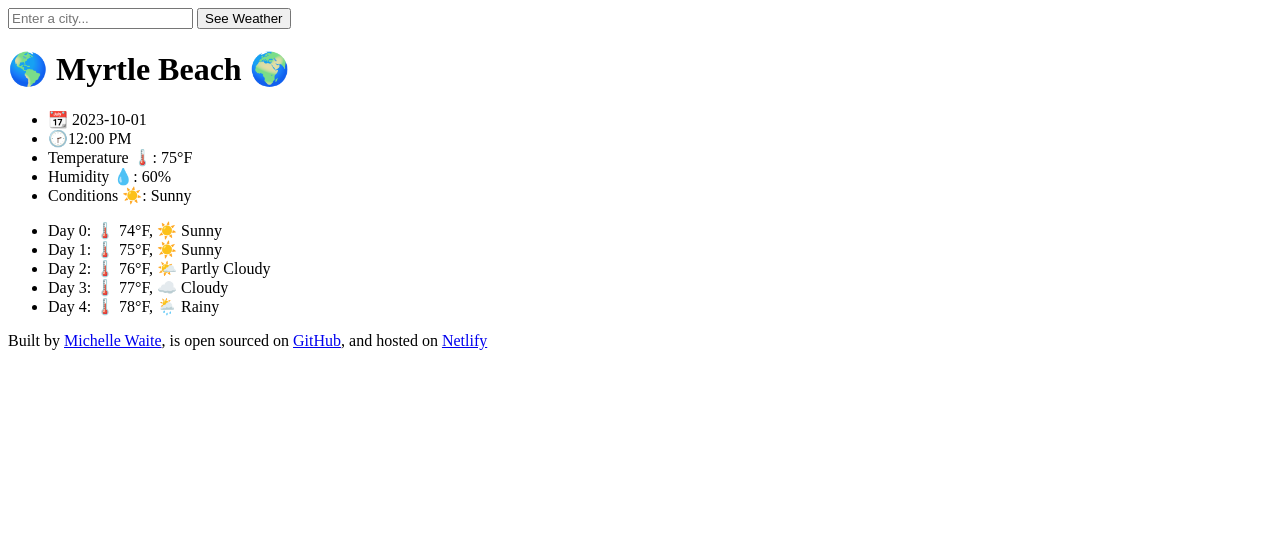
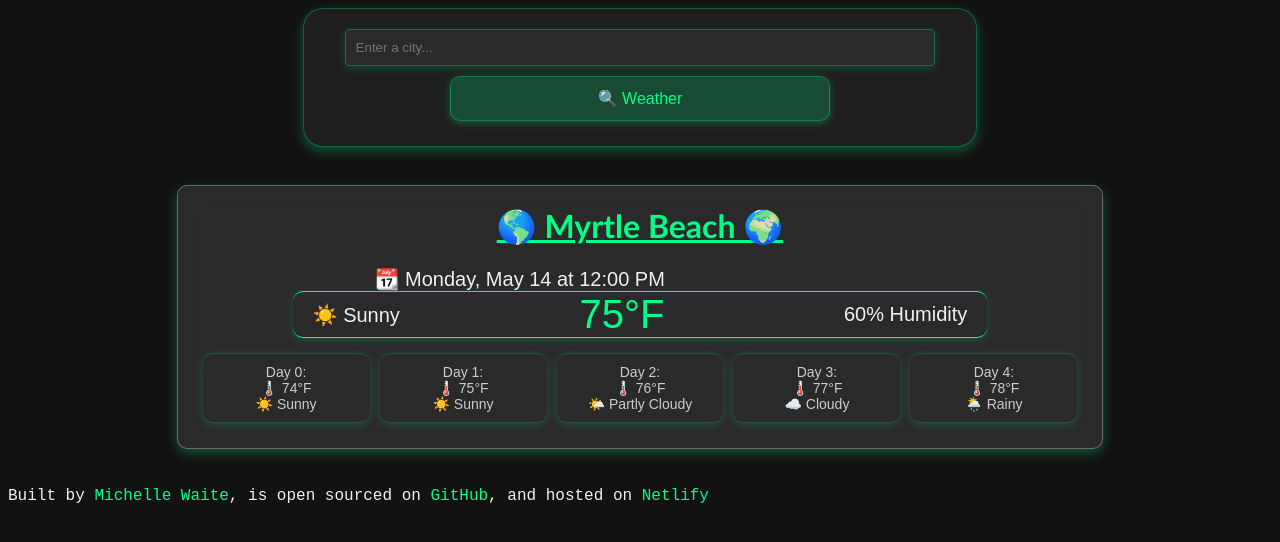
Before and after one commit to pharmermichelle/weather-app-2.0, a plain HTML site: page index.html in a window 1280 px wide. Drawn offline with Linux system fonts and the light colour scheme.

Commit message:
final css before adding script

```diff
--- a/index.html
+++ b/index.html
@@ -4,27 +4,55 @@
     <meta charset="UTF-8" />
     <meta name="viewport" content="width=device-width, initial-scale=1.0" />
     <title>Weather App 2.0</title>
+    <link rel="stylesheet" href="src\style.css" />
   </head>
   <body>
-    <form>
+    <form id="search-form">
       <input type="text" id="city" placeholder="Enter a city..." required />
-      <button type="submit">See Weather</button>
+      <button type="submit" id="citySubmit">🔍 Weather</button>
     </form>
-    <h1 id="currentCity">🌎 Myrtle Beach 🌍</h1>
-    <ul class="weatherNow" id="weatherNow">
-      <li class="now" id="currentDate">📆 2023-10-01</li>
-      <li class="now" id="currentTime">🕝12:00 PM</li>
-      <li class="now" id="currentTemp">Temperature 🌡️: 75°F</li>
-      <li class="now" id="currentHumidity">Humidity 💧: 60%</li>
-      <li class="now" id="currentConditions">Conditions ☀️: Sunny</li>
-    </ul>
-    <ul class="forecast" id="forecast">
-      <li class="day" id="day0">Day 0: 🌡️ 74°F, ☀️ Sunny</li>
-      <li class="day" id="day1">Day 1: 🌡️ 75°F, ☀️ Sunny</li>
-      <li class="day" id="day2">Day 2: 🌡️ 76°F, 🌤️ Partly Cloudy</li>
-      <li class="day" id="day3">Day 3: 🌡️ 77°F, ☁️ Cloudy</li>
-      <li class="day" id="day4">Day 4: 🌡️ 78°F, 🌦️ Rainy</li>
-    </ul>
+    <div class="bodyContainer">
+      <h1 id="currentCity">🌎 Myrtle Beach 🌍</h1>
+      <div class="dateContainer">
+        <p class="now">
+          📆 <span id="currentDate">Monday, May 14</span> at
+          <span id="currentTime"> 12:00 PM </span>
+        </p>
+      </div>
+      <div class="weatherNow" id="nowContainer">
+        <p id="currentConditions">☀️ Sunny</p>
+        <p id="currentTemp">75°F</p>
+        <p id="currentHumidity">60% Humidity</p>
+      </div>
+
+      <ul class="forecast" id="forecast">
+        <li class="day" id="day0">
+          Day 0:<br />
+          🌡️ 74°F<br />
+          ☀️ Sunny
+        </li>
+        <li class="day" id="day1">
+          Day 1:<br />
+          🌡️ 75°F<br />
+          ☀️ Sunny
+        </li>
+        <li class="day" id="day2">
+          Day 2:<br />
+          🌡️ 76°F<br />
+          🌤️ Partly Cloudy
+        </li>
+        <li class="day" id="day3">
+          Day 3:<br />
+          🌡️ 77°F<br />
+          ☁️ Cloudy
+        </li>
+        <li class="day" id="day4">
+          Day 4:<br />
+          🌡️ 78°F<br />
+          🌦️ Rainy
+        </li>
+      </ul>
+    </div>
     <footer>
       Built by
       <a href="https://www.linkedin.com/in/michelle-waite/">Michelle Waite</a>,
@@ -33,5 +61,6 @@
       and hosted on
       <a href="https://wondrous-selkie-8cc803.netlify.app/">Netlify</a>
     </footer>
+    <script src="src\script.js"></script>
   </body>
 </html>
--- /dev/null
+++ b/src/style.css
@@ -0,0 +1,161 @@
+form {
+  display: flex;
+  flex-direction: column;
+  justify-content: center;
+  align-items: center;
+  max-width: 50%;
+  margin: auto;
+  padding: 20px;
+  border-radius: 20px;
+  background-color: #1e1e1e;
+  box-shadow: rgba(0, 255, 136, 0.3) 0px 4px 12px;
+  border: 1px solid rgba(0, 255, 136, 0.3);
+}
+h1 {
+  margin-top: 0px;
+  text-align: center;
+  color: #00ff88;
+  text-decoration: underline;
+  font-family: "Gill Sans", "Gill Sans MT", Calibri, "Trebuchet MS", sans-serif;
+}
+button {
+  transition: all 0.3s ease;
+  background-color: rgba(0, 255, 136, 0.2);
+  color: #00ff88;
+  border-radius: 999px;
+  padding: 12px 24px;
+  font-size: 16px;
+  cursor: pointer;
+  font-size: 16px;
+  margin: 5px;
+  width: 60%;
+  text-align: center;
+  border-radius: 10px;
+  border: 1px solid rgba(0, 255, 136, 0.3);
+  box-shadow: rgba(0, 255, 136, 0.3) 0px 2px 8px;
+}
+button:hover {
+  background-color: #32ffa5;
+  color: #121212;
+  transform: scale(1.05);
+}
+input {
+  padding: 10px;
+  margin-bottom: 5px;
+  border-radius: 5px;
+  width: 90%;
+  border-radius: 5px;
+  background-color: #2a2a2a;
+  color: #f0f0f0;
+  border: 1px solid rgba(0, 255, 136, 0.3);
+  box-shadow: rgba(0, 255, 136, 0.2) 0px 2px 8px;
+}
+p.now {
+  font-size: 20px;
+  margin: 0;
+  padding: 0;
+  color: #f0f0f0;
+}
+body {
+  background-color: #121212;
+  color: #f0f0f0;
+  font-family: "Poppins", sans-serif;
+}
+.bodyContainer {
+  background: rgba(255, 255, 255, 0.1);
+  backdrop-filter: blur(12px);
+  border: 1px solid rgba(255, 255, 255, 0.3);
+  max-width: 70%;
+  margin: 3% auto;
+  padding: 20px;
+  border-radius: 10px;
+  color: #f0f0f0;
+  box-shadow: rgba(0, 255, 136, 0.3) 0px 4px 12px;
+}
+.weatherNow {
+  margin: auto;
+  padding-bottom: 10px;
+  margin-bottom: 10px;
+  background-color: #2a2a2a;
+  border-top: 1px solid #00ff88;
+  border-bottom: 1px solid #00ff88;
+  box-shadow: rgba(0, 255, 136, 0.2) 0px 2px 8px;
+  border-radius: 10px;
+  width: 78%;
+}
+.forecast {
+  list-style: none;
+  display: flex;
+  flex-direction: horizontal;
+  justify-content: space-between;
+}
+.dateContainer {
+  display: flex;
+  justify-content: space-between;
+  width: 60%;
+  margin: auto;
+  font-size: 20px;
+}
+#nowContainer {
+  display: flex;
+  flex-direction: row;
+  justify-content: space-between;
+  align-items: center;
+  width: 74%;
+  font-size: 30px;
+  padding-top: 0px;
+  padding-bottom: 0px;
+  padding-right: 20px;
+  padding-left: 20px;
+}
+
+#currentHumidity,
+#currentConditions {
+  font-size: 20px;
+  margin: 0;
+  padding: 0;
+  color: #f0f0f0;
+}
+#currentTemp {
+  font-size: 40px;
+  margin: 0;
+  padding: 0;
+  color: #00ff88;
+}
+
+li.day {
+  padding: 10px;
+  margin: 5px;
+  border-radius: 5px;
+  width: 100%;
+  text-align: center;
+  border-radius: 10px;
+  background-color: #2a2a2a;
+  border-top: 1px solid rgba(0, 255, 136, 0.2);
+  border-bottom: 1px solid rgba(0, 255, 136, 0.2);
+  box-shadow: rgba(0, 255, 136, 0.2) 0px 2px 8px;
+  color: #cccccc;
+  font-size: 14px;
+}
+li.day:hover {
+  background-color: #333;
+  color: #f0f0f0;
+}
+
+ul {
+  padding: 0;
+  margin: 0;
+  list-style: none;
+}
+
+footer {
+  font-family: "Courier New", Courier, monospace;
+}
+a {
+  color: #00ff88;
+  text-decoration: none;
+}
+a:hover {
+  color: #32ffa5;
+  text-decoration: underline;
+}
```
Also changed, not shown: src/index.js (added, +9 -0 lines).
